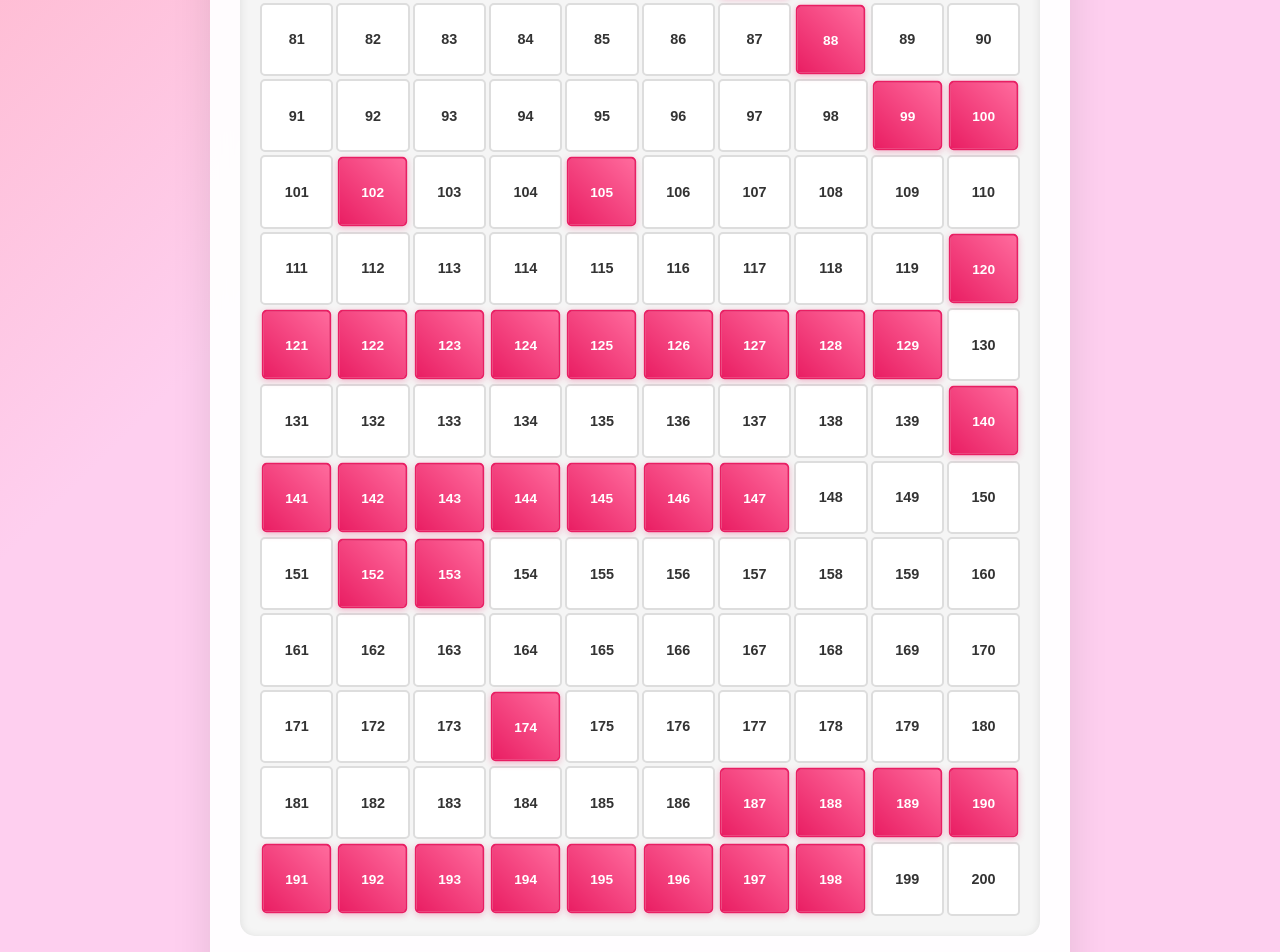
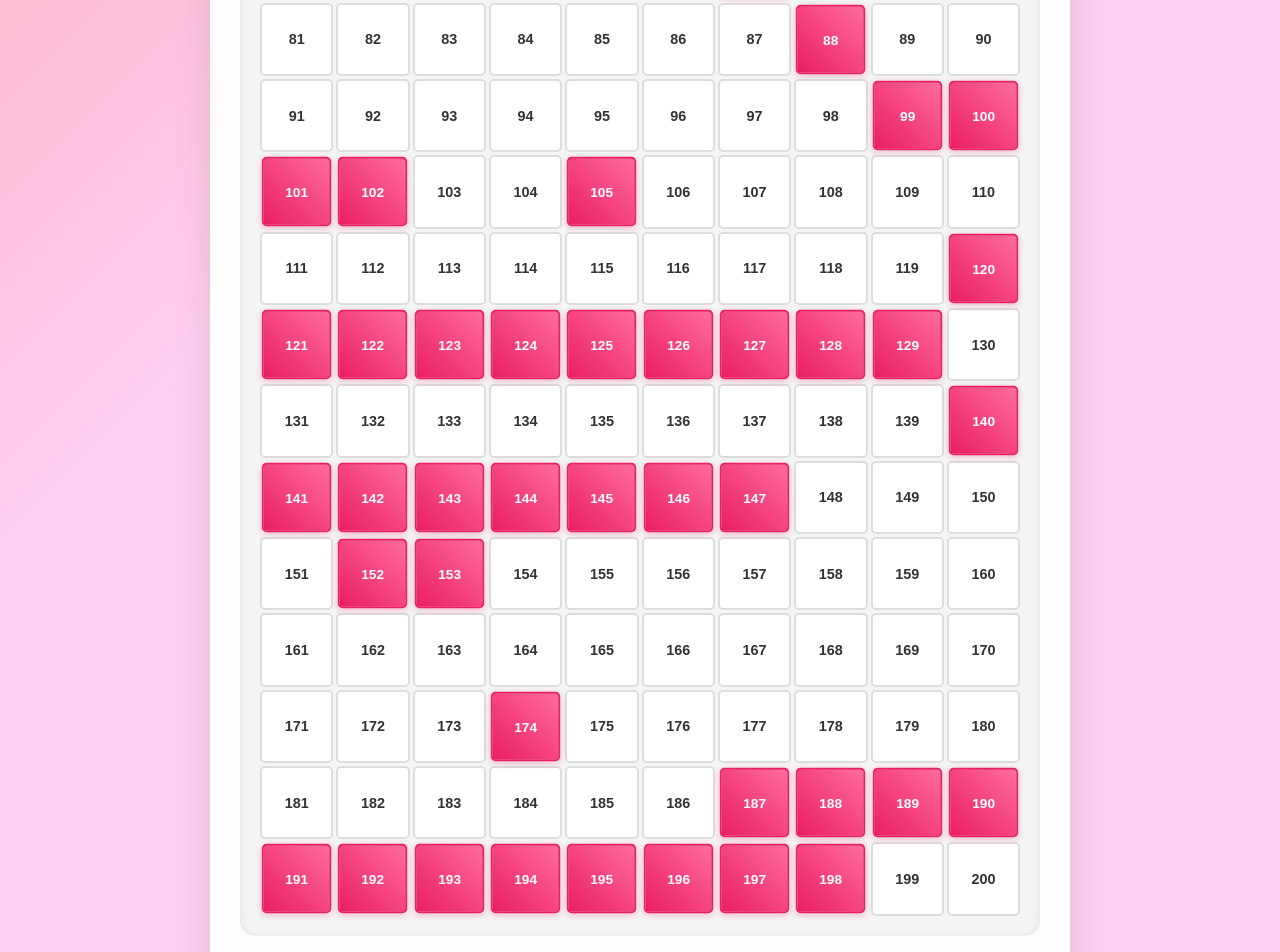
Before and after one commit to danieldiaz77-LAB/Rifa-panchito, a plain HTML site: page index.html in a window 1280 px wide. Shown: the part 1194-2146 px from the top of the page. Drawn offline with Linux system fonts and the light colour scheme.

Commit message:
Actualizar index.html

```diff
--- a/index.html
+++ b/index.html
@@ -196,7 +196,7 @@
 
     <script>
         // Números vendidos/reservados
-        const soldNumbers = [1, 2, 4, 5, 6, 7, 8, 10, 11, 12, 13, 14, 23, 26, 27, 29, 30, 50, 53, 55, 60, 64, 77, 88, 99, 100, 102, 105, 120, 121, 122, 123, 124, 125, 126, 127, 128, 129, 140, 141, 142, 143, 144, 145, 146, 147, 152, 153, 174, 187, 188, 189, 190, 191, 192, 193, 194, 195, 196, 197, 198];
+        const soldNumbers = [1, 2, 4, 5, 6, 7, 8, 10, 11, 12, 13, 14, 23, 26, 27, 29, 30, 50, 53, 55, 60, 64, 77, 88, 99, 100, 101,102, 105, 120, 121, 122, 123, 124, 125, 126, 127, 128, 129, 140, 141, 142, 143, 144, 145, 146, 147, 152, 153, 174, 187, 188, 189, 190, 191, 192, 193, 194, 195, 196, 197, 198];
 
         // Generar la grilla de números
         const numbersGrid = document.getElementById('numbersGrid');
```
